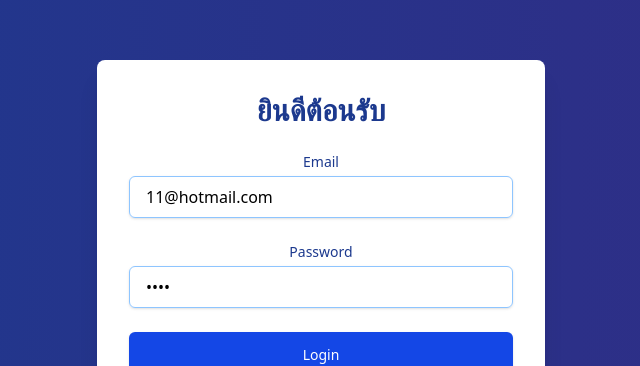
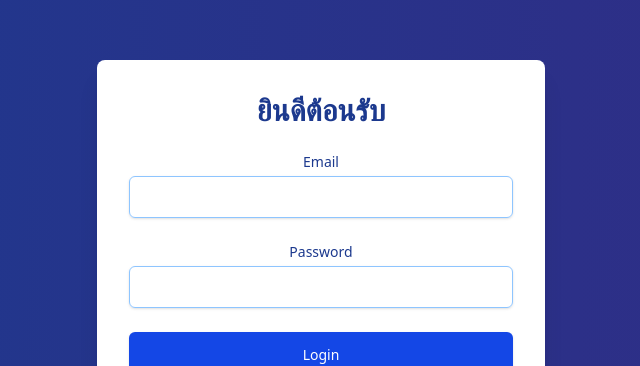
Before and after one commit to mops1112/lms, a React (Vite) app: page /login in a window 1280 px wide. Shown: the part 165-531 px from the top of the page, without its empty margins (319-959 px from the left). Built offline with nearby package versions, Linux system fonts and the light colour scheme.

Commit message:
first commit

```diff
--- a/src/components/students/TestModal.jsx
+++ b/src/components/students/TestModal.jsx
@@ -8,6 +8,7 @@ const TestModal = ({ courseId, lessonId, testId, onClose }) => {
   const [results, setResults] = useState({});
   const [currentIndex, setCurrentIndex] = useState(0);
   const [scoreSubmitted, setScoreSubmitted] = useState(false);
+  const [isStarting, setIsStarting] = useState(true); // เพิ่ม state สำหรับ delay
   const recognitionRef = useRef(null);
 
   useEffect(() => {
@@ -21,6 +22,11 @@ const TestModal = ({ courseId, lessonId, testId, onClose }) => {
         const data = await response.json();
         setWords(data.map((item) => ({ wordText: item.wordText, testWordId: item.id })));
         setTest({ title: `Test ${testId}` });
+
+        // เริ่ม delay 2 วินาทีก่อนเริ่มจับเสียง
+        setTimeout(() => {
+          setIsStarting(false);
+        }, 2000);
       } catch (err) {
         console.error(err);
         setError('Error fetching test words');
@@ -33,7 +39,7 @@ const TestModal = ({ courseId, lessonId, testId, onClose }) => {
   }, [testId]);
 
   useEffect(() => {
-    if (words.length === 0 || currentIndex >= words.length) return;
+    if (isStarting || words.length === 0 || currentIndex >= words.length) return; // รอให้ delay เสร็จก่อน
 
     const wordObj = words[currentIndex];
 
@@ -59,7 +65,6 @@ const TestModal = ({ courseId, lessonId, testId, onClose }) => {
       }));
 
       if (currentIndex + 1 >= words.length) {
-        // เรียก postTestResult() เมื่อคำสุดท้ายเสร็จสิ้น
         postTestResult({
           ...results,
           [wordObj.testWordId]: { answer: transcript, isCorrect },
@@ -77,7 +82,6 @@ const TestModal = ({ courseId, lessonId, testId, onClose }) => {
       }));
 
       if (currentIndex + 1 >= words.length) {
-        // เรียก postTestResult() เมื่อคำสุดท้ายเสร็จสิ้น
         postTestResult({
           ...results,
           [wordObj.testWordId]: { answer: '', isCorrect: false },
@@ -89,10 +93,10 @@ const TestModal = ({ courseId, lessonId, testId, onClose }) => {
 
     recognitionRef.current = recognition;
     recognition.start();
-  }, [currentIndex, words]);
+  }, [currentIndex, words, isStarting]);
 
   const postTestResult = async (finalResults) => {
-    if (scoreSubmitted) return; // ป้องกันการส่งซ้ำ
+    if (scoreSubmitted) return;
     setScoreSubmitted(true);
 
     const total = words.length;
@@ -153,7 +157,6 @@ const TestModal = ({ courseId, lessonId, testId, onClose }) => {
   return (
     <div className="fixed inset-0 flex items-center justify-center bg-black bg-opacity-50 z-50 px-4">
       <div className="bg-white rounded-lg shadow-lg w-full max-w-lg sm:max-w-xl md:max-w-3xl p-6 relative">
-        {/* Close Button */}
         <button
           onClick={onClose}
           className="absolute top-2 right-2 text-gray-600 hover:text-gray-900 transition duration-200"
@@ -205,7 +208,6 @@ const TestModal = ({ courseId, lessonId, testId, onClose }) => {
       </div>
     </div>
   );
-
 };
 
 export default TestModal;
--- a/src/layouts/StudentLayout.jsx
+++ b/src/layouts/StudentLayout.jsx
@@ -83,7 +83,7 @@ const StudentLayout = ({ children }) => {
             <ul>
               <li className="mb-4">
                 <Link
-                  to="/teacher/courses"
+                  to="/student/courses"
                   className="block px-4 py-2 rounded bg-blue-700 transition-colors duration-200"
                 >
                   หน้าหลัก
--- a/src/pages/Login.jsx
+++ b/src/pages/Login.jsx
@@ -3,8 +3,8 @@ import { useNavigate } from 'react-router-dom';
 import {jwtDecode} from 'jwt-decode';
 
 function Login() {
-  const [email, setEmail] = useState('11@hotmail.com');
-  const [password, setPassword] = useState('1234');
+  const [email, setEmail] = useState('');
+  const [password, setPassword] = useState('');
   const navigate = useNavigate();
 
   // Check if user is already logged in
```
